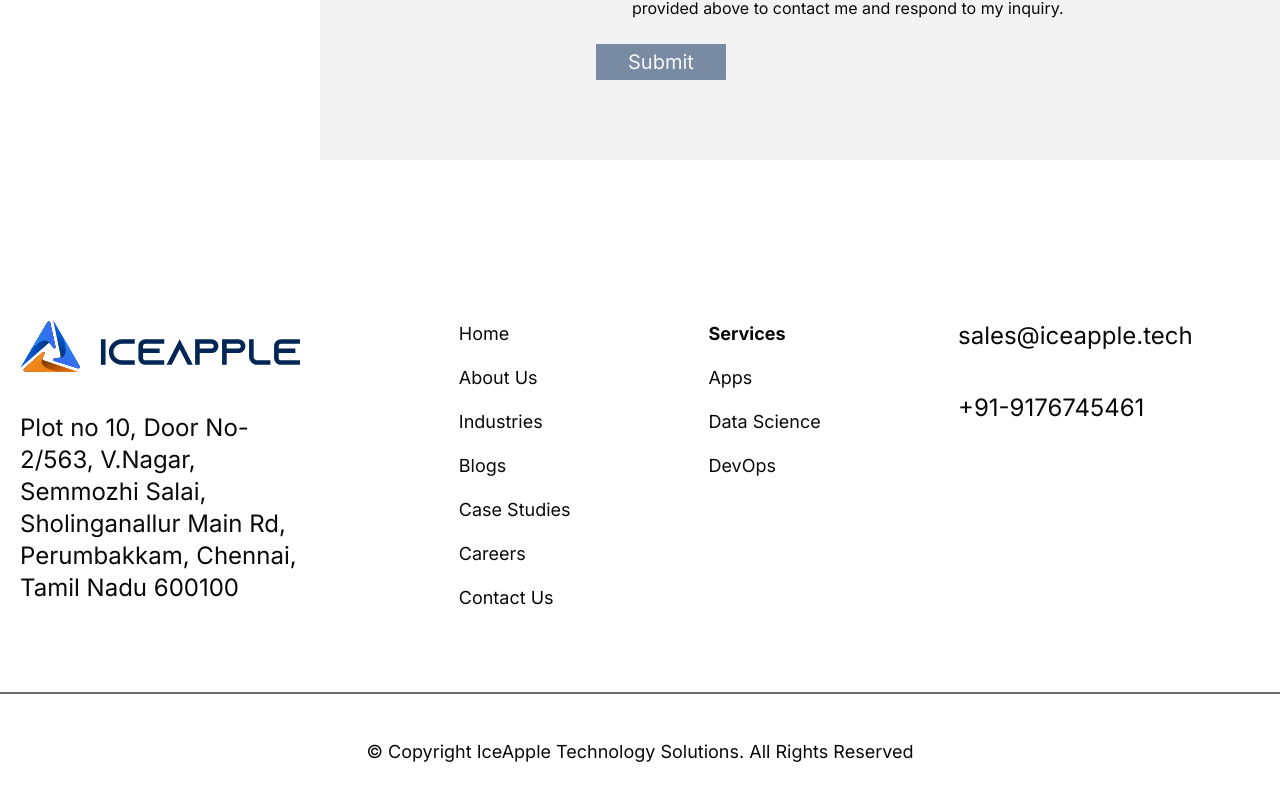
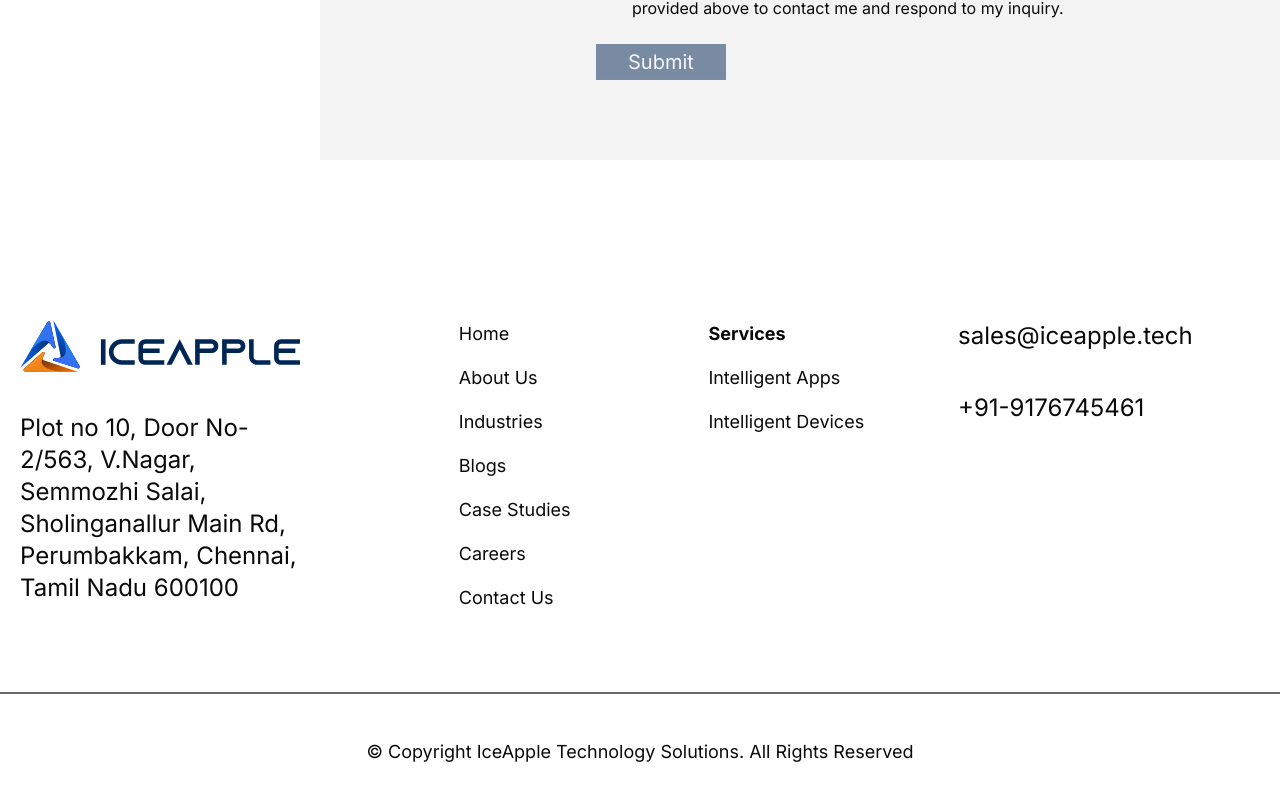
Before and after one commit to ThirstyNeuronsTeam/iceapple-website, a Next.js app: page / in a window 1280 px wide. Shown: the part 9576-10376 px from the top of the page. Built offline with nearby package versions, Linux system fonts and the light colour scheme.

Commit message:
header and footer align fix

```diff
--- a/data/footer/footer.json
+++ b/data/footer/footer.json
@@ -42,18 +42,13 @@
     "menuItemsTwo": [
       {
         "id": 2,
-        "menuName": "Apps",
-        "menuUrl": "/apps"
+        "menuName": "Intelligent Apps",
+        "menuUrl": "/services/intelligent-apps"
       },
       {
         "id": 3,
-        "menuName": "Data Science",
-        "menuUrl": "/data-science"
-      },
-      {
-        "id": 4,
-        "menuName": "DevOps",
-        "menuUrl": "/devops"
+        "menuName": "Intelligent Devices",
+        "menuUrl": "/services/intelligent-devices"
       }
     ],
     "companyInfo": [
--- a/src/components/menu-section/index.tsx
+++ b/src/components/menu-section/index.tsx
@@ -24,7 +24,7 @@ const navLinks = [
   {
     name: "Services",
     path: "/services",
-     submenu: [
+    submenu: [
       { name: "Intelligent Apps", path: "/services/intelligent-apps" },
       { name: "Intelligent Devices", path: "/services/intelligent-devices" },
     ],
@@ -113,7 +113,7 @@ export function MenuSection() {
           <SheetTrigger>
             <Menu className="w-6 h-6" />
           </SheetTrigger>
-          <SheetContent side="right" className="w-full">
+          <SheetContent side="right" className="w-full overflow-y-auto">
             <div className="items-start w-full max-w-full">
               <div className="w-3/4 p-15 flex flex-col gap-y-3 relative before:content-[''] before:absolute before:-top-0 before:bottom-0 before:left-0 before:right-0 before:bg-[#F3F3F3] before:-z-1">
                 {navLinks
@@ -124,7 +124,7 @@ export function MenuSection() {
                         <div key={index}>
                           <button
                             onClick={() => toggleSubmenu(link.name)}
-                            className="flex justify-between w-full font-medium text-lg"
+                            className="flex items-center justify-between w-full font-medium text-lg py-4"
                           >
                             <span>{link.name}</span>
                             {openSub === link.name ? (
```
